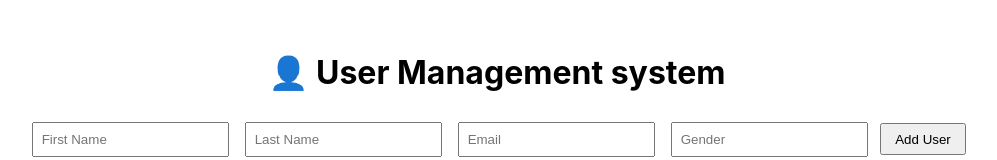
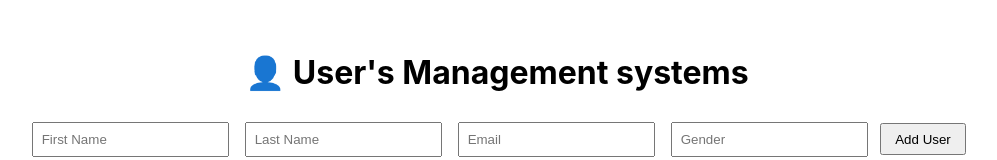
Before and after one commit to nikhilnoolvi/mern-crud-app, a React (Create React App) app in the folder frontend/: page / in a window 1280 px wide. Shown: the top 160 px of the page, without its empty margins (143-1140 px from the left). Built offline with nearby package versions, Linux system fonts and the light colour scheme; no server answers.

Commit message:
updated front UI

```diff
--- a/frontend/package.json
+++ b/frontend/package.json
@@ -2,6 +2,7 @@
   "name": "frontend",
   "version": "0.1.0",
   "private": true,
+  "homepage": "https://nikhilnoolvi.github.io/frontend-deploy",
   "dependencies": {
     "@testing-library/dom": "^10.4.1",
     "@testing-library/jest-dom": "^6.9.1",
@@ -16,6 +17,8 @@
   "scripts": {
     "start": "react-scripts start",
     "build": "react-scripts build",
+    "predeploy": "npm run build",
+    "deploy": "gh-pages -d build",
     "test": "react-scripts test",
     "eject": "react-scripts eject"
   },
@@ -36,5 +39,8 @@
       "last 1 firefox version",
       "last 1 safari version"
     ]
+  },
+  "devDependencies": {
+    "gh-pages": "^6.3.0"
   }
 }
--- a/frontend/src/App.js
+++ b/frontend/src/App.js
@@ -58,7 +58,7 @@ function App() {
 
   return (
     <div className="App">
-      <h1>👤 User Management system</h1>
+      <h1>👤 User's Management systems</h1>
 
       <form onSubmit={handleSubmit} className="form">
         <input name="first_name" value={form.first_name} onChange={handleChange} placeholder="First Name" />
```
Also changed, not shown: 1 other file (tests, documents, lock files or other folders).
